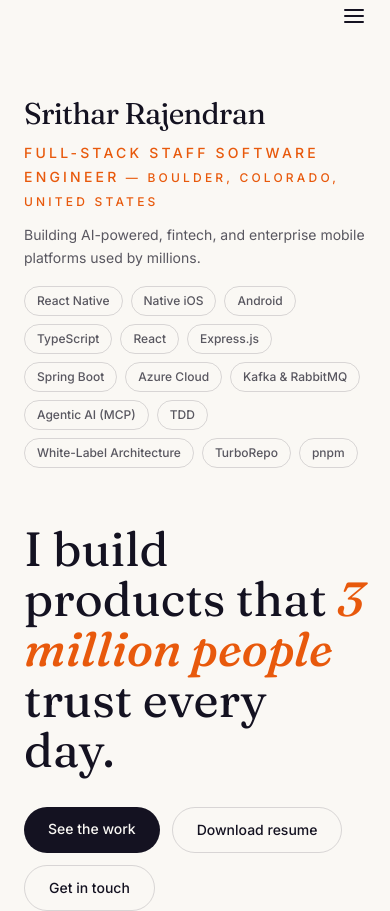
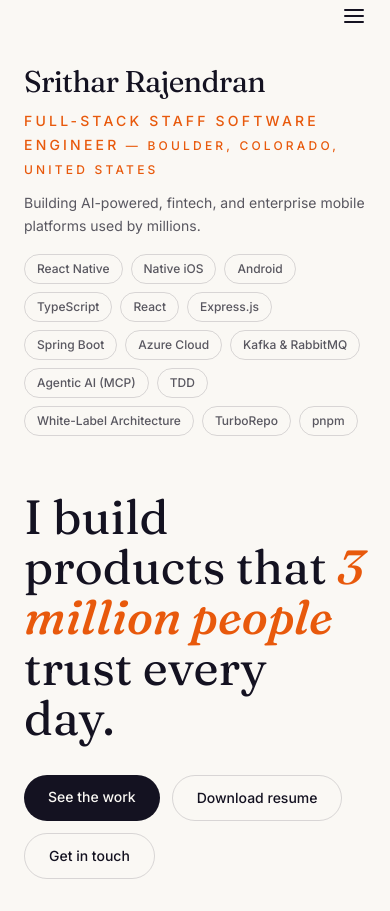
Before and after one commit to sritharIOS/PersonalSite, a React (Vite) app: page / in a window 390 px wide. Shown: the top 911 px of the page. Built offline with nearby package versions, Linux system fonts and the light colour scheme.

Commit message:
Reduce hero top padding on mobile

```diff
--- a/src/components/Hero.tsx
+++ b/src/components/Hero.tsx
@@ -2,7 +2,7 @@ import { profile, stats, primarySkills } from '../data/resume'
 
 export default function Hero() {
   return (
-    <section id="top" className="relative pt-24 pb-10 px-6 overflow-hidden">
+    <section id="top" className="relative pt-16 sm:pt-24 pb-10 px-6 overflow-hidden">
       <div
         className="absolute inset-0 -z-10 bg-grain"
         style={{ backgroundSize: '18px 18px' }}
```
